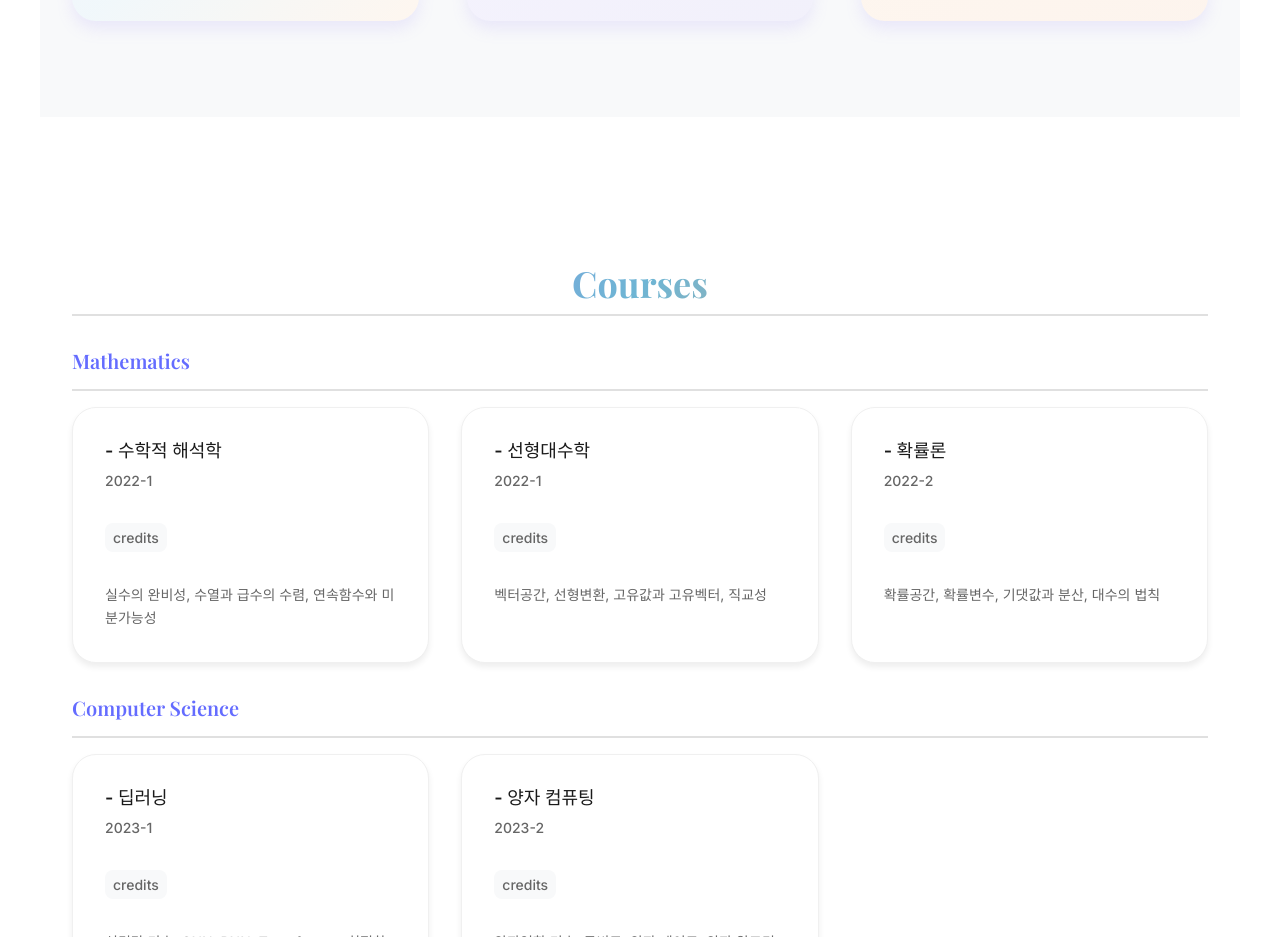
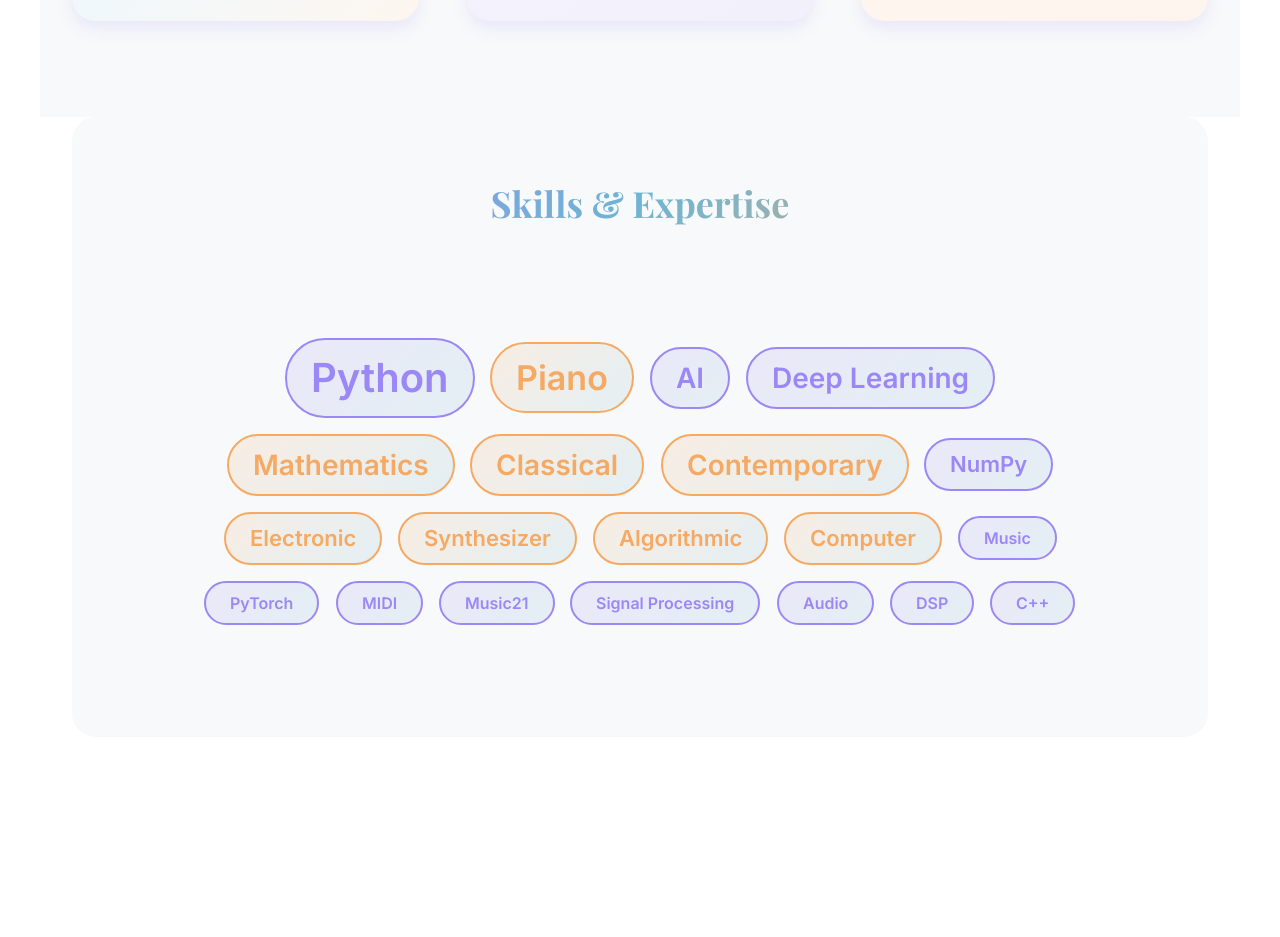
Before and after one commit to sonluos/woochive, a React (Vite) app: page /about in a window 1280 px wide. Shown: the part 1371-2308 px from the top of the page. Built offline with nearby package versions, Linux system fonts and the light colour scheme.

Commit message:
Phase 4 완료: About 페이지 스킬 섹션 추가 - 태그 클라우드, 가중치 기반 크기, 카테고리별 색상

```diff
--- a/src/pages/About.css
+++ b/src/pages/About.css
@@ -338,3 +338,88 @@
     padding: var(--spacing-xs) var(--spacing-md);
   }
 }
+
+/* Skills Section */
+.skills-section {
+  margin-bottom: var(--spacing-4xl);
+  padding: var(--spacing-3xl);
+  background: var(--bg-secondary);
+  border-radius: var(--radius-2xl);
+}
+
+.skills-cloud {
+  display: flex;
+  flex-wrap: wrap;
+  gap: var(--spacing-md);
+  justify-content: center;
+  align-items: center;
+  padding: var(--spacing-2xl);
+}
+
+.skill-tag {
+  display: inline-block;
+  padding: var(--spacing-sm) var(--spacing-lg);
+  border-radius: var(--radius-full);
+  font-weight: var(--font-semibold);
+  transition: all var(--transition-base);
+  cursor: default;
+  opacity: 0;
+  animation: fadeInScale 0.5s ease-out forwards;
+  white-space: nowrap;
+}
+
+@keyframes fadeInScale {
+  from {
+    opacity: 0;
+    transform: scale(0.8);
+  }
+  to {
+    opacity: 1;
+    transform: scale(1);
+  }
+}
+
+.skill-tag.technical {
+  background: linear-gradient(135deg, rgba(155, 135, 245, 0.15) 0%, rgba(110, 181, 212, 0.15) 100%);
+  color: var(--color-purple);
+  border: 2px solid var(--color-purple);
+}
+
+.skill-tag.creative {
+  background: linear-gradient(135deg, rgba(245, 169, 98, 0.15) 0%, rgba(110, 181, 212, 0.15) 100%);
+  color: var(--color-orange);
+  border: 2px solid var(--color-orange);
+}
+
+.skill-tag:hover {
+  transform: translateY(-4px) scale(1.05);
+  box-shadow: var(--shadow-lg);
+}
+
+.skill-tag.technical:hover {
+  background: var(--gradient-purple);
+  color: var(--text-inverse);
+  border-color: transparent;
+}
+
+.skill-tag.creative:hover {
+  background: var(--gradient-orange);
+  color: var(--text-inverse);
+  border-color: transparent;
+}
+
+@media (max-width: 768px) {
+  .skills-section {
+    padding: var(--spacing-2xl) var(--spacing-lg);
+  }
+
+  .skills-cloud {
+    padding: var(--spacing-lg);
+    gap: var(--spacing-sm);
+  }
+
+  .skill-tag {
+    font-size: 0.875rem !important;
+    padding: var(--spacing-xs) var(--spacing-md);
+  }
+}
--- a/src/pages/About.tsx
+++ b/src/pages/About.tsx
@@ -51,6 +51,43 @@ function About() {
   const academicPercent = totalProjects > 0 ? Math.round((academicCount / totalProjects) * 100) : 50;
   const creativePercent = totalProjects > 0 ? Math.round((creativeCount / totalProjects) * 100) : 50;
   const balanceScore = 100 - Math.abs(academicPercent - creativePercent);
+
+  // Extract skills from projects and music
+  const extractSkills = () => {
+    const skillMap = new Map<string, { count: number; category: string }>();
+
+    // From projects
+    projects?.forEach(project => {
+      project.tags.forEach(tag => {
+        const current = skillMap.get(tag) || { count: 0, category: 'technical' };
+        skillMap.set(tag, { count: current.count + 1, category: 'technical' });
+      });
+      project.technologies?.forEach(tech => {
+        const current = skillMap.get(tech) || { count: 0, category: 'technical' };
+        skillMap.set(tech, { count: current.count + 1, category: 'technical' });
+      });
+    });
+
+    // From music
+    music?.forEach(work => {
+      work.tags.forEach(tag => {
+        const current = skillMap.get(tag) || { count: 0, category: 'creative' };
+        skillMap.set(tag, { count: current.count + 1, category: 'creative' });
+      });
+      work.instruments?.forEach(instrument => {
+        const current = skillMap.get(instrument) || { count: 0, category: 'creative' };
+        skillMap.set(instrument, { count: current.count + 1, category: 'creative' });
+      });
+    });
+
+    // Convert to array and sort by count
+    return Array.from(skillMap.entries())
+      .map(([name, data]) => ({ name, ...data }))
+      .sort((a, b) => b.count - a.count)
+      .slice(0, 20); // Top 20 skills
+  };
+
+  const skills = extractSkills();
 
   return (
     <div className="about">
@@ -147,6 +184,34 @@ function About() {
           </div>
         </section>
 
+        {/* Skills Section */}
+        {skills.length > 0 && (
+          <section className="skills-section">
+            <h2 className="section-title-about">Skills & Expertise</h2>
+            <div className="skills-cloud">
+              {skills.map((skill, index) => {
+                const maxCount = skills[0].count;
+                const minCount = skills[skills.length - 1].count;
+                const sizeRange = 2.5 - 1; // 2.5rem to 1rem
+                const normalizedSize = ((skill.count - minCount) / (maxCount - minCount)) * sizeRange + 1;
+
+                return (
+                  <span
+                    key={skill.name}
+                    className={`skill-tag ${skill.category}`}
+                    style={{
+                      fontSize: `${normalizedSize}rem`,
+                      animationDelay: `${index * 0.05}s`
+                    }}
+                  >
+                    {skill.name}
+                  </span>
+                );
+              })}
+            </div>
+          </section>
+        )}
+
         {/* Courses Section */}
         {courses && courses.length > 0 && (
           <section className="courses-section">
```
Also changed, not shown: 5 other files (tests, documents, lock files or other folders).
